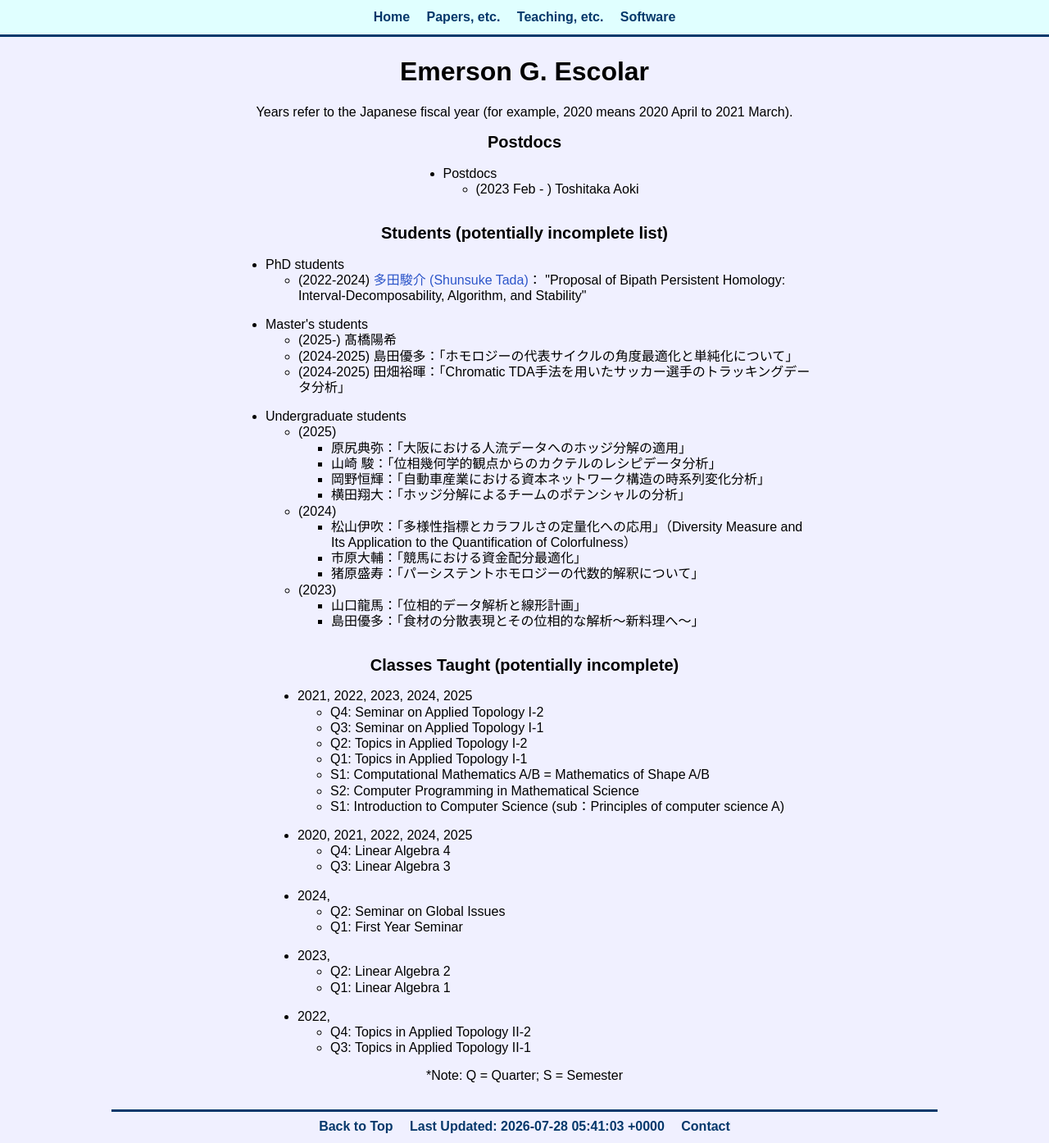
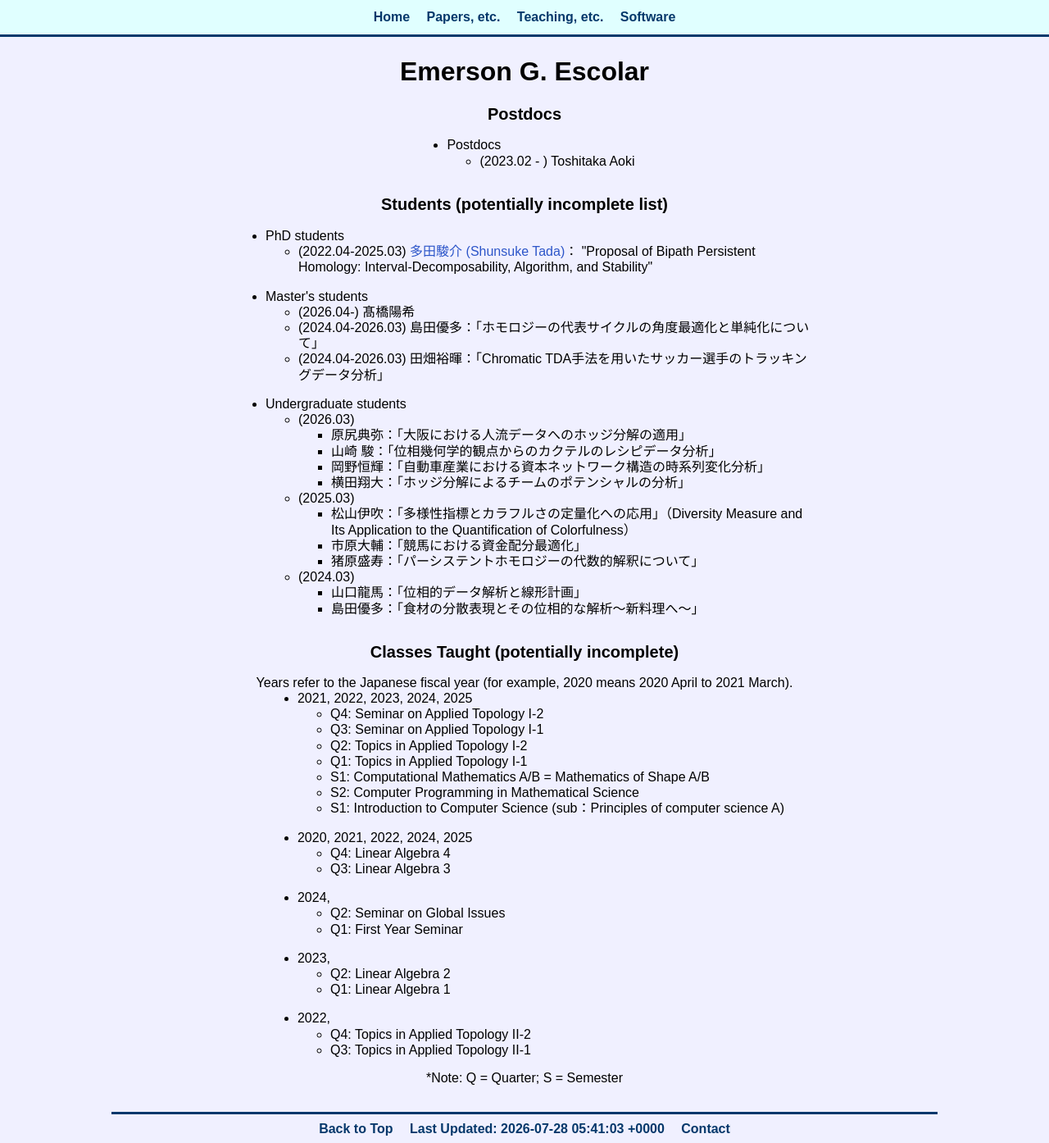
Before and after one commit to emerson-escolar/emerson-escolar.github.io, a Jekyll site: the page built from teaching.html, in a window 1280 px wide and 1394 px high. Shown: the whole window at 82% size. Built offline with Jekyll 4.4.1, drawn with Linux system fonts in a browser that asks for light colours.

Commit message:
update students graduation date

```diff
--- a/teaching.html
+++ b/teaching.html
@@ -17,14 +17,12 @@ title: Teaching
      </div>
 </section> -->
 
-Years refer to the Japanese fiscal year (for example, 2020 means 2020 April to 2021 March).
-
 <section>
   <h2> Postdocs</h2>
   <ul class="wordbox paperlist">
   <li> Postdocs
     <ul class="normallist">
-      <li> (2023 Feb - ) Toshitaka Aoki </li>
+      <li> (2023.02 - ) Toshitaka Aoki </li>
     </ul>
   </li>
   </ul>
@@ -35,7 +33,7 @@ Years refer to the Japanese fiscal year (for example, 2020 means 2020 April to 2
   <ul class="wordbox paperlist">
     <li> PhD students
       <ul class="normallist">
-	<li> (2022-2024) <a href="https://shunsuketada1357.github.io/">多田駿介 (Shunsuke Tada)</a>：
+	<li> (2022.04-2025.03) <a href="https://shunsuketada1357.github.io/">多田駿介 (Shunsuke Tada)</a>：
 	  "Proposal of Bipath Persistent Homology: Interval-Decomposability, Algorithm, and Stability"
 	</li>
       </ul>
@@ -43,15 +41,15 @@ Years refer to the Japanese fiscal year (for example, 2020 means 2020 April to 2
 
     <li> Master's students
       <ul class="normallist">
-	<li> (2025-) 髙橋陽希
-	<li> (2024-2025) 島田優多：「ホモロジーの代表サイクルの角度最適化と単純化について」</li>
-	<li> (2024-2025) 田畑裕暉：「Chromatic TDA手法を用いたサッカー選手のトラッキングデータ分析」</li>
+	<li> (2026.04-) 髙橋陽希
+	<li> (2024.04-2026.03) 島田優多：「ホモロジーの代表サイクルの角度最適化と単純化について」</li>
+	<li> (2024.04-2026.03) 田畑裕暉：「Chromatic TDA手法を用いたサッカー選手のトラッキングデータ分析」</li>
       </ul>
     </li>
 
     <li> Undergraduate students
       <ul class="normallist">
-	<li> (2025)
+	<li> (2026.03)
 	  <ul class="normallist">
 	    <li> 原尻典弥：「大阪における人流データへのホッジ分解の適用」</li>
 	    <li> 山崎 駿：「位相幾何学的観点からのカクテルのレシピデータ分析」</li>
@@ -59,14 +57,14 @@ Years refer to the Japanese fiscal year (for example, 2020 means 2020 April to 2
 	    <li> 横田翔大：「ホッジ分解によるチームのポテンシャルの分析」</li>
 	  </ul>
 	</li>
-	<li> (2024)
+	<li> (2025.03)
 	  <ul class="normallist">
 	    <li> 松山伊吹：「多様性指標とカラフルさの定量化への応用」（Diversity Measure and Its Application to the Quantification of Colorfulness）</li>
 	    <li> 市原大輔：「競馬における資金配分最適化」</li>
 	    <li> 猪原盛寿：「パーシステントホモロジーの代数的解釈について」</li>
 	  </ul>
 	</li>
-	<li> (2023)
+	<li> (2024.03)
 	  <ul class="normallist">
 	    <li> 山口龍馬：「位相的データ解析と線形計画」</li>
 	    <li> 島田優多：「食材の分散表現とその位相的な解析〜新料理へ〜」</li>
```
Also changed, not shown: other parts of teaching.html (+1 -0 lines).
